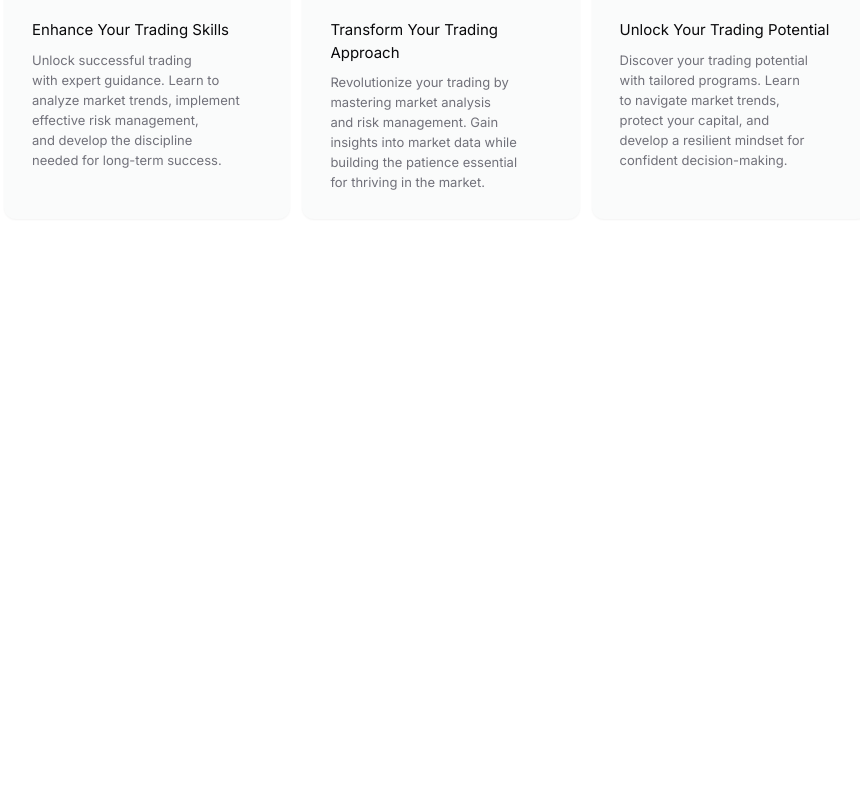
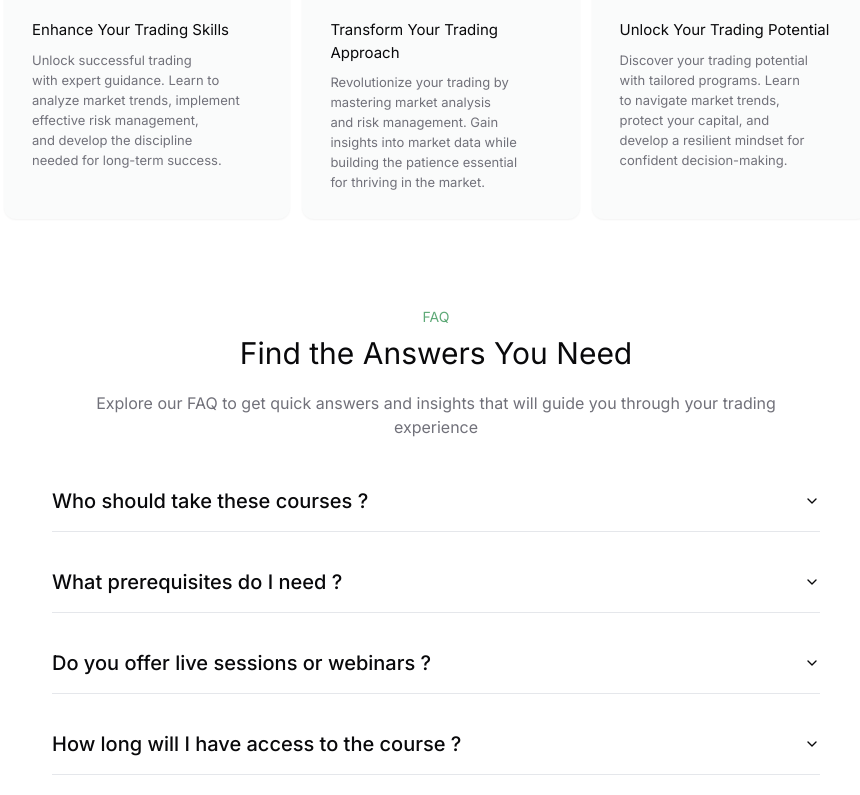
Before and after one commit to arun-murali0/xplore-Finance, a Next.js app: page / in a window 1280 px wide. Shown: the part 900-1695 px from the top of the page, without its empty margins (204-1064 px from the left). Before the commit the page ends 1199 px from the top, so only its background shows below. Built offline with nearby package versions, Linux system fonts and the light colour scheme.

Commit message:
faq sectionj updated

```diff
--- a/src/app/page.tsx
+++ b/src/app/page.tsx
@@ -1,5 +1,6 @@
 import Hero from "@/view/Hero";
 import Howorks from "@/view/Howorks";
+import FAQ from "@/view/FAQ";
 
 export default function page() {
   return (
@@ -7,6 +8,7 @@ export default function page() {
       <section>
         <Hero />
         <Howorks />
+        <FAQ />
       </section>
     </div>
   );
--- a/src/view/FAQ.tsx
+++ b/src/view/FAQ.tsx
@@ -10,10 +10,17 @@ import { accordion } from "@/constant";
 
 export default function FAQ() {
   return (
-    <Wrapper className="max-w-3xl">
-      <div className="hidden md:block absolute top-0  -left-full w-72 h-72 bg-blue-500 rounded-full blur-[10rem] -z-10"></div>
-      <Container delay={0.4} className="my-2">
-        <div className="flex justify-center items-center my-3">HAQ</div>
+    <Wrapper className="max-w-3xl mx-auto">
+      <Container delay={0.4} className="my-2 flex justify-center items-center">
+        <div>
+          <div className="flex justify-center items-center flex-col">
+            <div className="text-heading text-sm">FAQ</div>
+            <div className="my-2 text-3xl">Find the Answers You Need</div>
+            <div className="my-3 text-center text-muted-foreground">
+              Explore our FAQ to get quick answers and insights that will guide
+              you through your trading experience
+            </div>
+          </div>
           <Accordion type="single" collapsible>
             {accordion.map((item, index) => {
               return (
@@ -30,6 +37,7 @@ export default function FAQ() {
               );
             })}
           </Accordion>
+        </div>
       </Container>
     </Wrapper>
   );
--- a/src/view/Howorks.tsx
+++ b/src/view/Howorks.tsx
@@ -6,10 +6,7 @@ import { works } from "@/constant";
 export default function Howorks() {
   return (
     <Wrapper className="mx-auto max-w-5xl">
-      <Container
-        className="flex flex-col items-center justify-center h-full max-md:m-auto py-20 "
-        delay={0.5}
-      >
+      <Container className="flex flex-col items-center justify-center h-full max-md:m-auto py-20 ">
         <div className="text-heading text-sm my-2">How we Help</div>
         <h1 className="text-3xl my-2">How We Support Your Trading Journey</h1>
         <div className="leading-6 my-4 text-center text-muted-foreground text-wrap">
```
Lines whose indentation alone changed are shown as unchanged.
